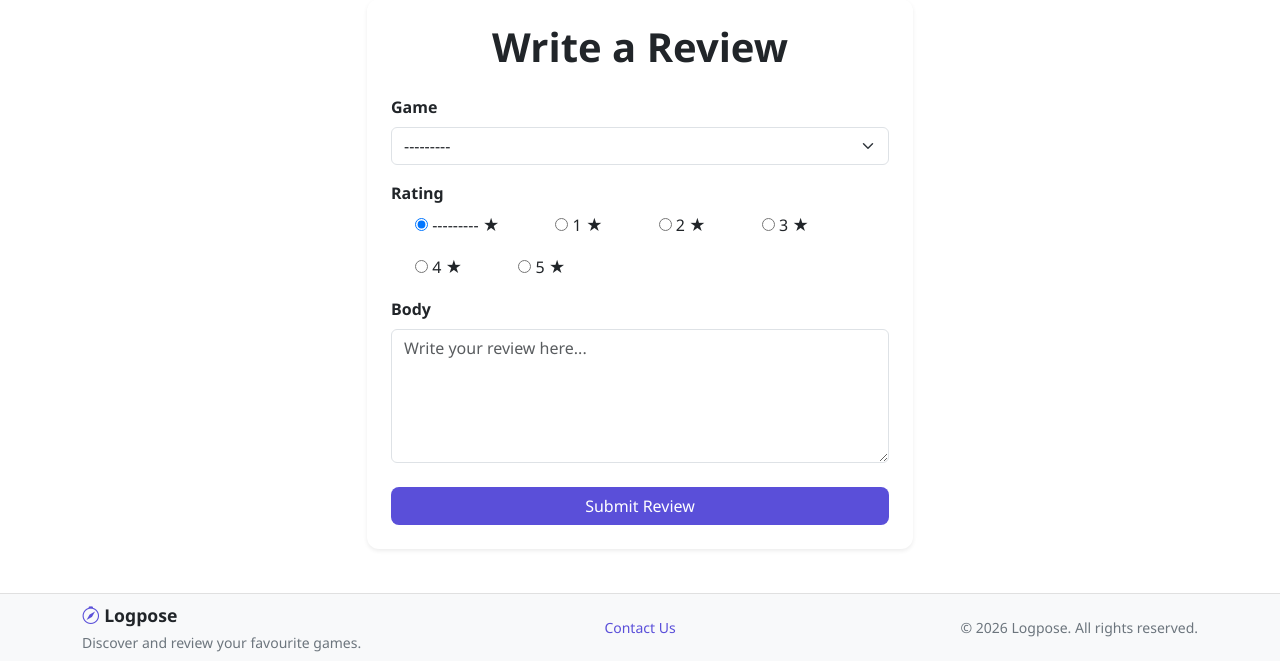
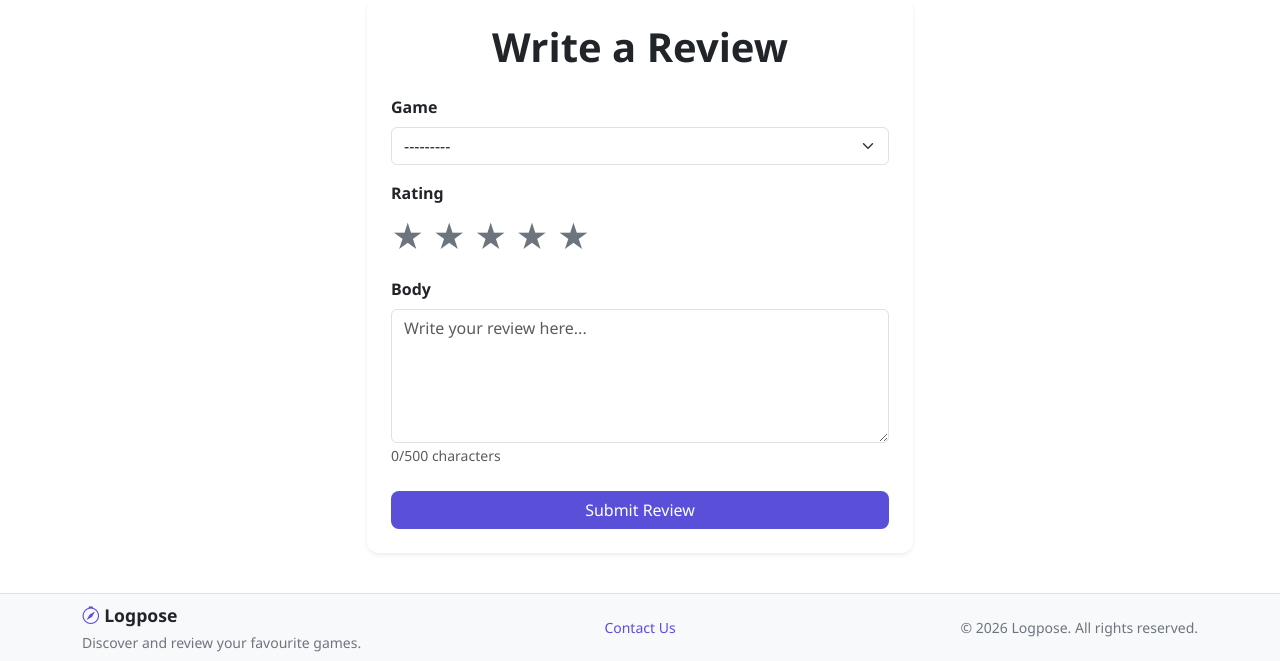
Before and after one commit to JosephMcLean118/logpose_project, a Django app: page /reviews/create/ in a window 1280 px wide. Shown: the part 139-800 px from the top of the page. Run offline with Django 4.2, Linux system fonts and the light colour scheme; a user stored in the database is signed in; tables that the repository leaves empty hold one stand-in row (values such as "Sample post").

Commit message:
just added some more java script just in case and changed the star filter on create_review page

```diff
--- a/logpose_project/templates/logpose/create_review.html
+++ b/logpose_project/templates/logpose/create_review.html
@@ -19,21 +19,24 @@
 
           <div class="mb-3">
             <label class="form-label fw-semibold d-block">Rating</label>
-            <div class="d-flex flex-wrap gap-3">
+            <div style="display:none;">
               {% for radio in form.rating %}
-                <div class="form-check form-check-inline">
                   {{ radio.tag }}
-                  <label class="form-check-label" for="{{ radio.id_for_label }}">
-                    {{ radio.choice_label }} ★
-                  </label>
-                </div>
               {% endfor %}
+            </div>
+            <div class="d-flex gap-2">
+              <span class="star fs-2 text-secondary" data-value="1" style="cursor:pointer;">★</span>
+              <span class="star fs-2 text-secondary" data-value="2" style="cursor:pointer;">★</span>
+              <span class="star fs-2 text-secondary" data-value="3" style="cursor:pointer;">★</span>
+              <span class="star fs-2 text-secondary" data-value="4" style="cursor:pointer;">★</span>
+              <span class="star fs-2 text-secondary" data-value="5" style="cursor:pointer;">★</span>
             </div>
           </div>
 
           <div class="mb-3">
             <label class="form-label fw-semibold">Body</label>
-            {{ form.body }}
+            <textarea name="body" id="reviewBody" class="form-control" rows="5" placeholder="Write your review here..." maxlength="500"></textarea>
+            <small class="text-muted"><span id="charCount">0</span>/500 characters</small>
           </div>
 
           <button type="submit" class="btn btn-accent w-100 mt-2">
@@ -44,4 +47,45 @@
     </div>
   </div>
 </div>
+<script>
+  const stars = document.querySelectorAll('.star');
+  const starLabel = document.getElementById('star-label');
+  let selectedRating = 0;
+
+  stars.forEach(star => {
+    star.addEventListener('mouseover', function () {
+      const val = parseInt(this.dataset.value);
+      stars.forEach(s => {
+        s.classList.toggle('text-warning', parseInt(s.dataset.value) <= val);
+        s.classList.toggle('text-secondary', parseInt(s.dataset.value) > val);
+      });
+    });
+
+    star.addEventListener('mouseout', function () {
+      stars.forEach(s => {
+        s.classList.toggle('text-warning', parseInt(s.dataset.value) <= selectedRating);
+        s.classList.toggle('text-secondary', parseInt(s.dataset.value) > selectedRating);
+      });
+    });
+
+    star.addEventListener('click', function () {
+      selectedRating = parseInt(this.dataset.value);
+      stars.forEach(s => {
+        s.classList.toggle('text-warning', parseInt(s.dataset.value) <= selectedRating);
+        s.classList.toggle('text-secondary', parseInt(s.dataset.value) > selectedRating);
+      });
+      const radioInput = document.querySelector(`input[name="rating"][value="${selectedRating}"]`);
+      if (radioInput) radioInput.checked = true;
+      starLabel.textContent = `${selectedRating}/5`;
+    });
+  });
+
+  const reviewBody = document.getElementById('reviewBody');
+  const charCount = document.getElementById('charCount');
+  reviewBody.addEventListener('input', function () {
+    const count = this.value.length;
+    charCount.textContent = count;
+    charCount.classList.toggle('text-danger', count > 450);
+  });
+</script>
 {% endblock %}
```
